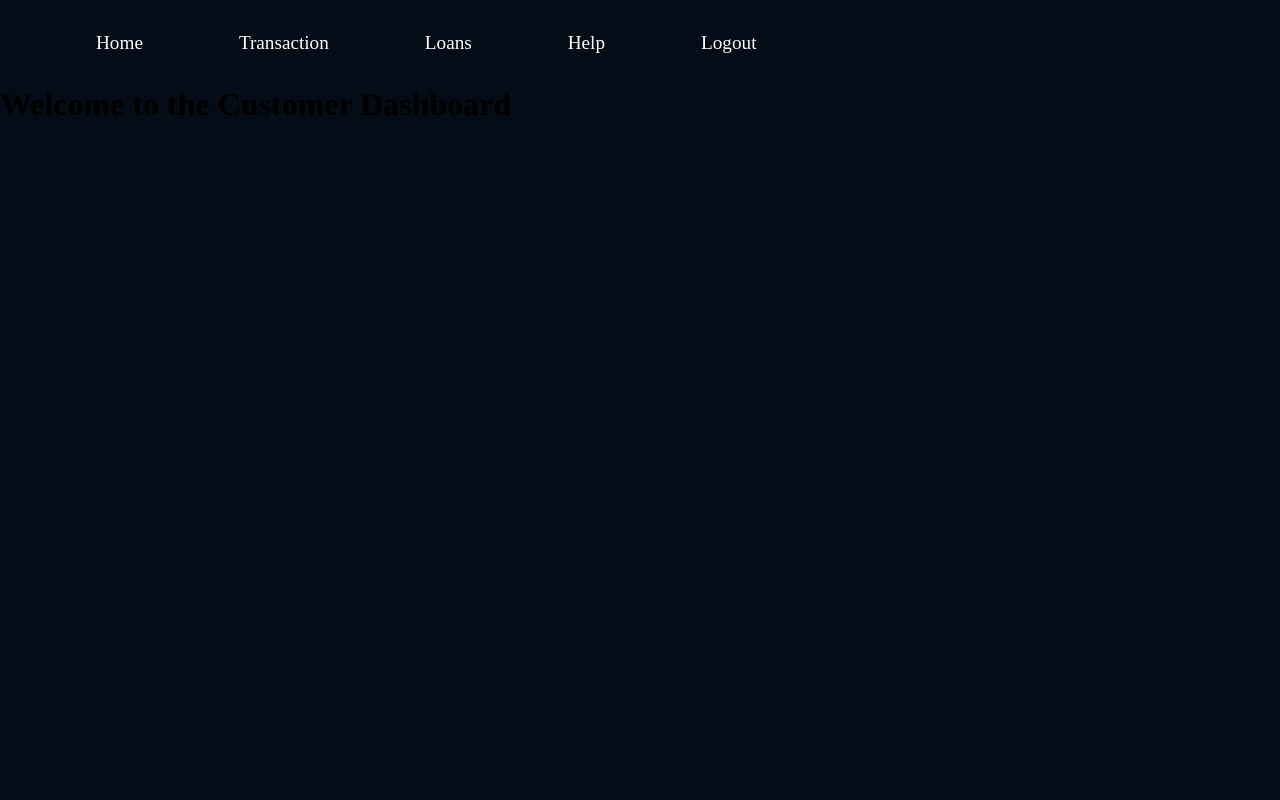
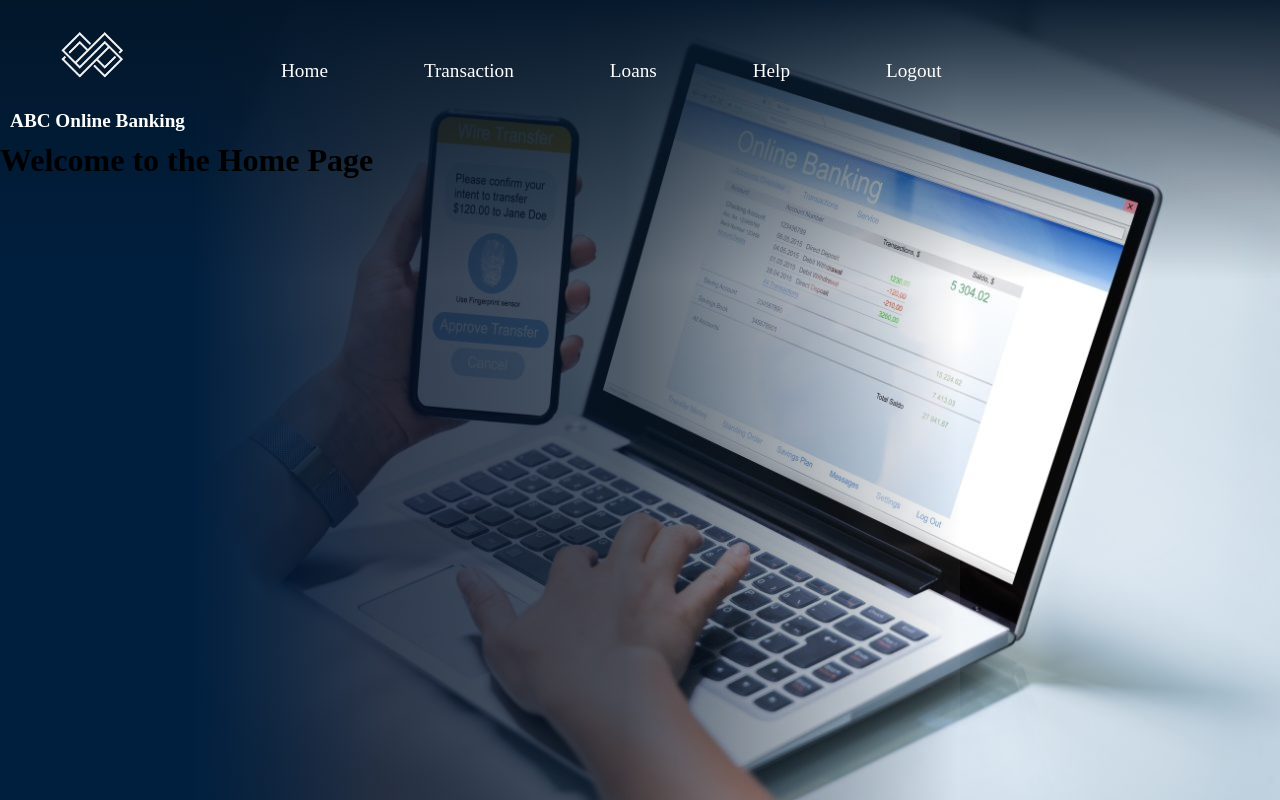
Before and after one commit to seniru-dilmith/Bank-Management-System-Bank-A-front-end, a React (Create React App) app: page /customer in a window 1280 px wide. Built offline with nearby package versions, Linux system fonts and the light colour scheme.

Commit message:
minor changes to manager customer pages

```diff
--- a/src/pages/CustomerDashboard.jsx
+++ b/src/pages/CustomerDashboard.jsx
@@ -1,12 +1,12 @@
 import React from 'react';
 import CustomerNaviBar from '../components/NaviBar/CustomerNaviBar';
+import Layout from '../layouts/Layout';
 
 const CustomerDashboard = () => {
   return (
-    <div>
-      <CustomerNaviBar />
-      <h1>Welcome to the Customer Dashboard</h1>
-    </div>
+    <Layout NavigationBar={<CustomerNaviBar/>}>
+      <h1>Welcome to the Home Page</h1>
+    </Layout>
   );
 };
 
--- a/src/pages/ManagerDashboard.jsx
+++ b/src/pages/ManagerDashboard.jsx
@@ -1,12 +1,12 @@
 import React from 'react';
 import ManagerNaviBar from '../components/NaviBar/ManagerNaviBar';
+import Layout from '../layouts/Layout';
 
 const ManagerDashboard = () => {
   return (
-    <div>
-      <ManagerNaviBar />
-      <h1>Welcome to the Manager Dashboard</h1>
-    </div>
+    <Layout NavigationBar={<ManagerNaviBar/>}>
+      <h1>Welcome to the Home Page</h1>
+    </Layout>
   );
 };
 
```
